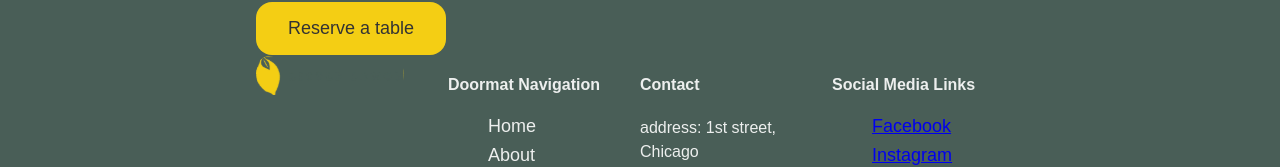
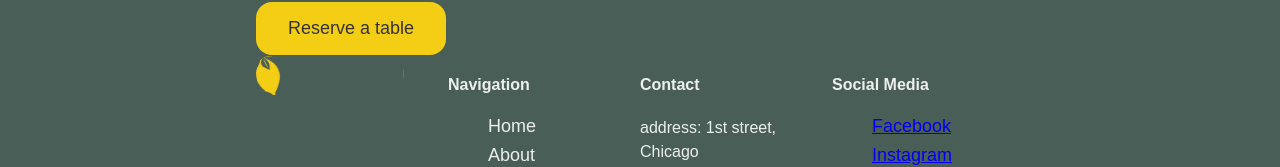
Before and after one commit to mw-5/little-lemon, a React (Create React App) app: page / in a window 1280 px wide. Shown: the part 276-443 px from the top of the page. Built offline with nearby package versions, Linux system fonts and the light colour scheme.

Commit message:
feat: Rename headings in footer

```diff
--- a/src/components/Footer/Footer.jsx
+++ b/src/components/Footer/Footer.jsx
@@ -7,7 +7,7 @@ export const Footer = () => {
         <footer className='container'>
             <img src={logo} alt="Little Lemon Logo" />
             <section>
-                <h4>Doormat Navigation</h4>
+                <h4>Navigation</h4>
                 <Nav className='nav-footer' />
             </section>
             <section>
@@ -19,7 +19,7 @@ export const Footer = () => {
                 </p>
             </section>
             <section>
-                <h4>Social Media Links</h4>
+                <h4>Social Media</h4>
                 <nav>
                     <ul className='nav-footer'>
                         <li><a href='https://www.facebook.com'>Facebook</a></li>
```
